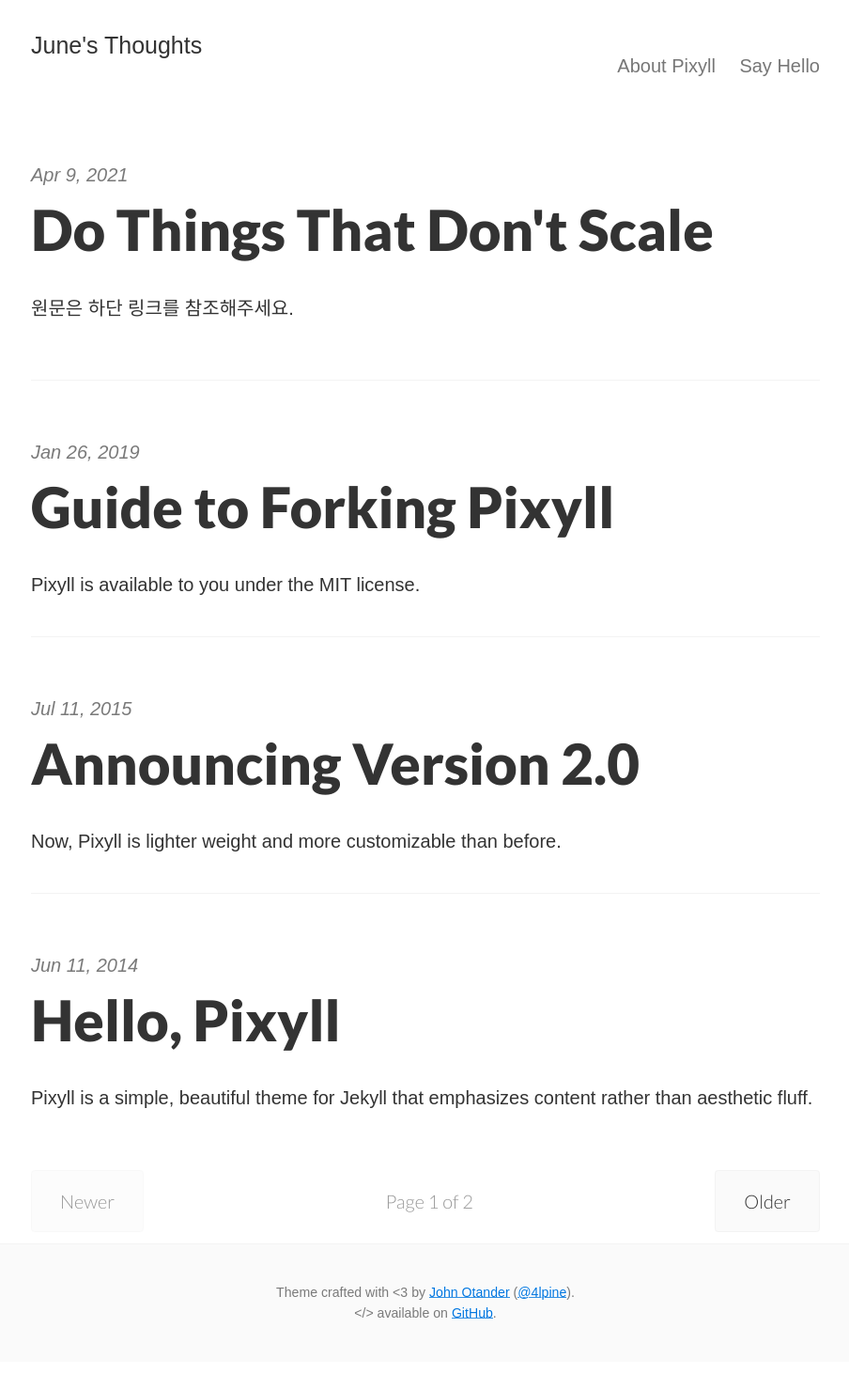
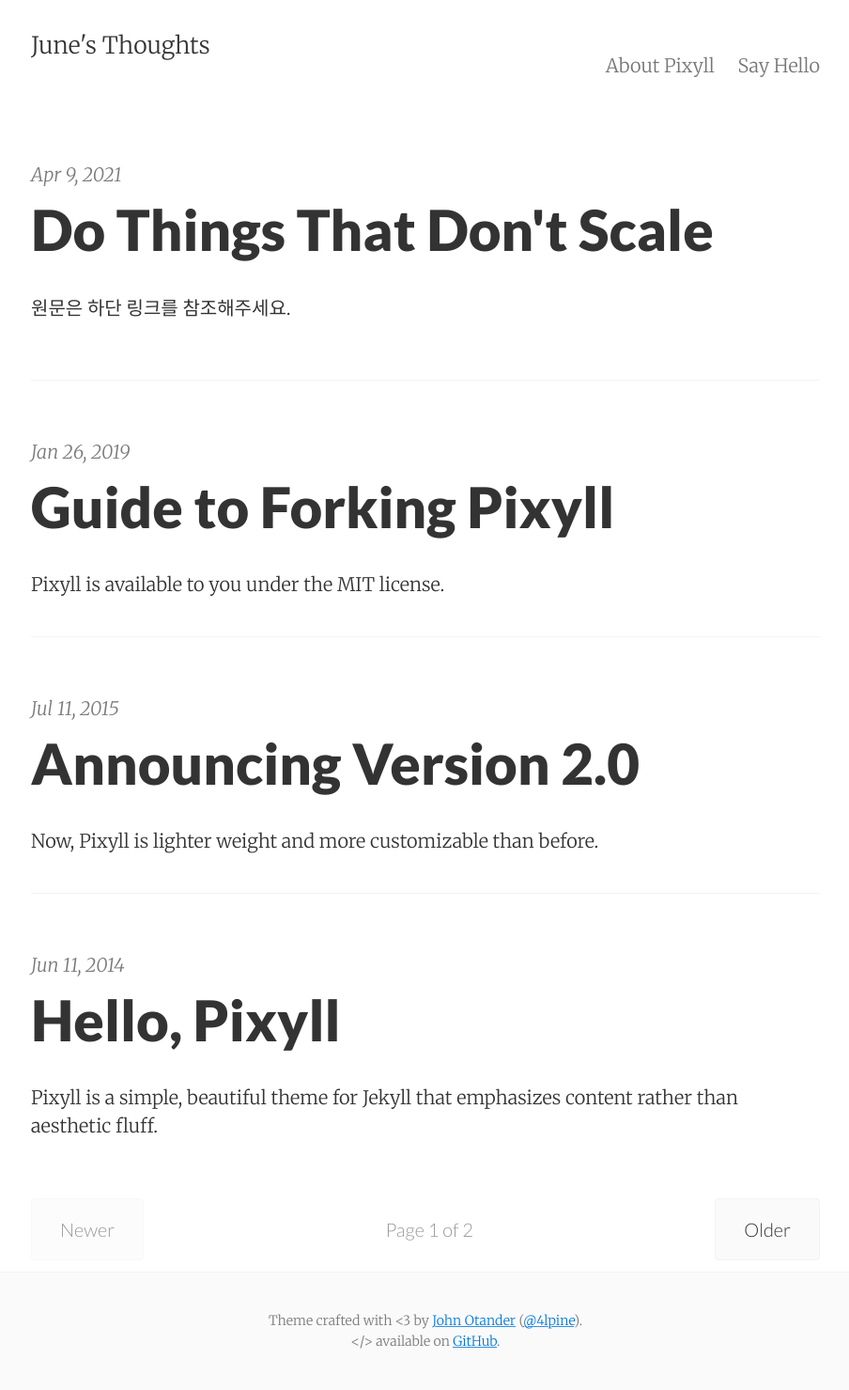
Before and after one commit to kangjune/kangjune.github.io, a Jekyll site: the page built from index.html, in a window 1280 px wide. Shown: the whole page at 94% size, without its empty margins (187-1091 px from the left). Built offline with Jekyll 4.4.1, drawn with Linux system fonts in a browser that asks for light colours; the list of posts is cut into pages by our own code; before the commit the page ends 1449 px from its top, so only the background shows below that.

Commit message:
Update _base-typography.scss

```diff
--- a/_sass/basscss/_base-typography.scss
+++ b/_sass/basscss/_base-typography.scss
@@ -1,7 +1,7 @@
 /* Basscss Base Typography */
 
 body {
-  font-family: sans-serif;
+  font-family: $font-family;
   line-height: $line-height;
   font-size: 100%;
 }
```
